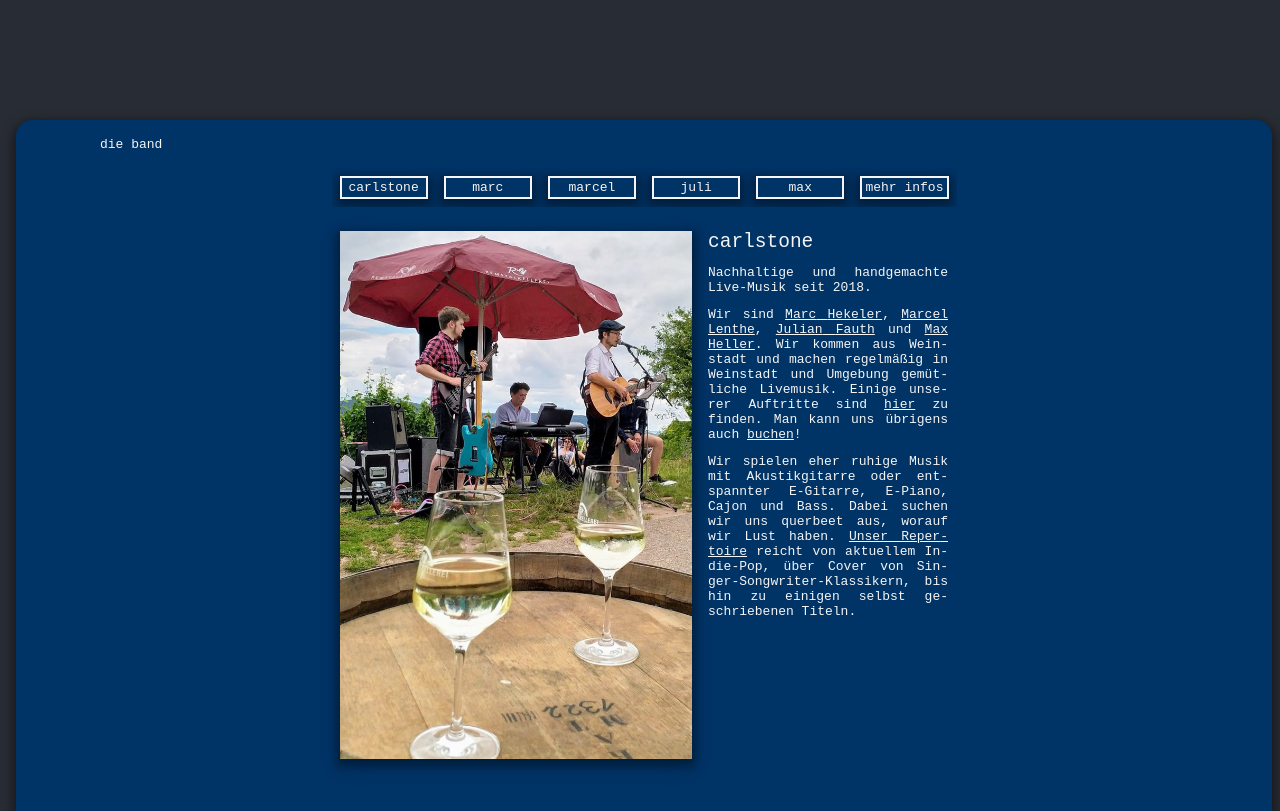
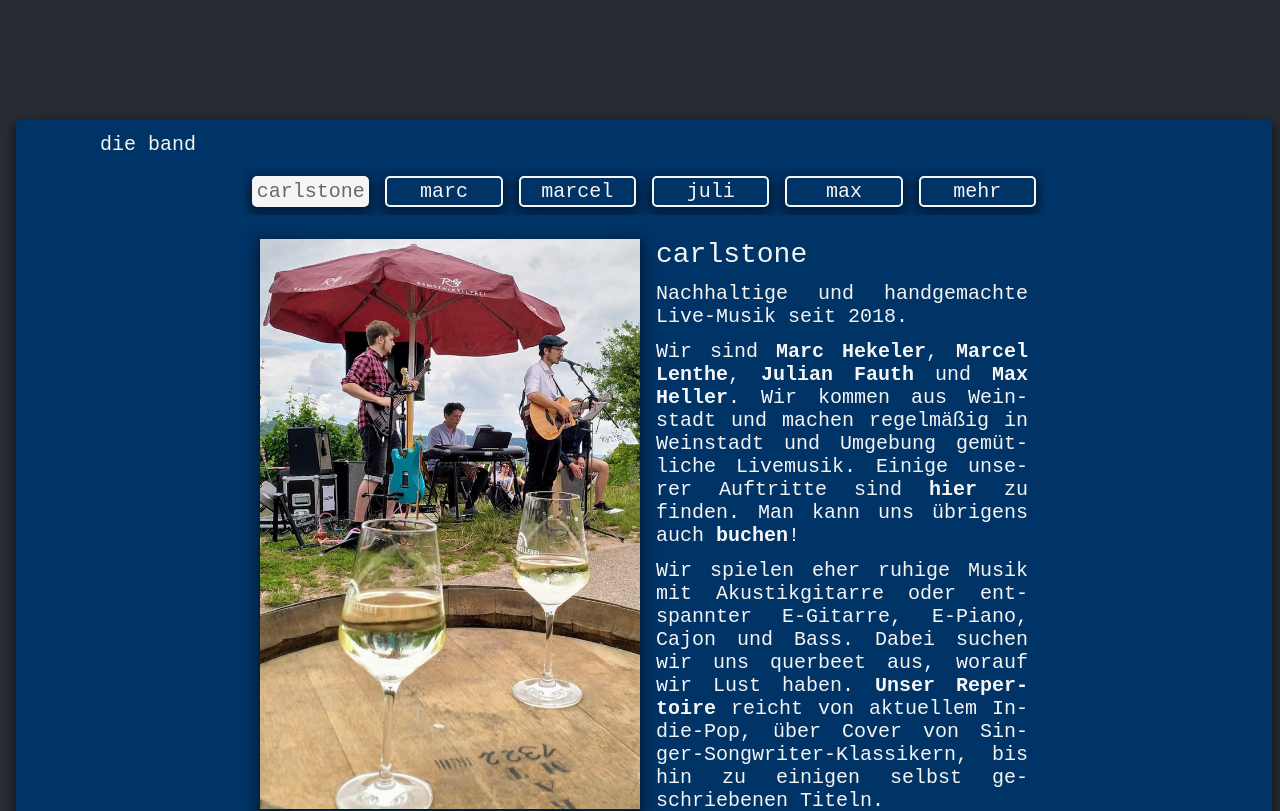
Before and after one commit to marc138/carlstone, a React (Create React App) app: page / in a window 1280 px wide. Shown: the part 740-1551 px from the top of the page. Built offline with nearby package versions, Linux system fonts and the light colour scheme.

Commit message:
text sizing end some style

```diff
--- a/src/App.styled.ts
+++ b/src/App.styled.ts
@@ -9,7 +9,8 @@ export const App = styled.div`
 export const Link = styled.a`
   color: inherit;
   cursor: pointer;
-  text-decoration: underline;
+  font-weight: bold;
+  text-decoration: none;
 
   :hover {
     background-color: ${white};
@@ -24,5 +25,6 @@ export const Paragraph = styled.div`
 
 export const whiteBox = css`
   border: 2px solid #F5F5F5;
+  border-radius: 5px;
   box-shadow: 0 4px 8px 4px rgba(0, 0, 0, 0.3), 0 6px 20px 0 rgba(0, 0, 0, 0.19);
 `;
--- a/src/Page.styled.ts
+++ b/src/Page.styled.ts
@@ -23,7 +23,7 @@ export const TopSpacer = styled.div<TopSpacerProps>`
 `;
 
 export const PageStyled = styled.div<PageStyledProps>`
-  border-radius: 16px 16px 0 0;
+  border-radius: 5px 5px 0 0;
   box-shadow: 0 4px 8px 4px rgba(0, 0, 0, 0.3), 0 6px 20px 0 rgba(0, 0, 0, 0.19);
   pointer-events: auto;
   position: sticky;
--- a/src/SideMenu.styled.ts
+++ b/src/SideMenu.styled.ts
@@ -45,7 +45,7 @@ export const Pages = styled.div`
 
 export const Entry = styled.div`
   cursor: pointer;
-  font-size: 1.5em;
+  font-size: 24px;
   margin: 8px 0;
   padding: 8px;
 
--- a/src/index.css
+++ b/src/index.css
@@ -1,7 +1,7 @@
 body {
   margin: 0;
   font-family:monospace;
-  font-size: 1em;
+  font-size: 20px;
   -webkit-font-smoothing: antialiased;
   -moz-osx-font-smoothing: grayscale;
 }
--- a/src/pages/Band.styled.ts
+++ b/src/pages/Band.styled.ts
@@ -14,14 +14,23 @@ export const MemberSelectorContainer = styled.div`
   display: flex;
   flex-shrink: 0;
   justify-content: space-between;
-  max-width: 625px;
+  max-width: 800px;
   overflow: auto;
   margin-bottom: 8px;
   padding: 8px 0;
   width: 100%;
 `;
 
-export const MemberSelector = styled.div`
+type MemberSelectorStyledProps = {
+  isSelected: boolean;
+}
+
+export const marked = css`
+    background-color: ${white};
+    color: ${grey};
+  `
+
+export const MemberSelector = styled.div<MemberSelectorStyledProps>`
   ${whiteBox}
   cursor: pointer;
   flex: 1 0 80px;
@@ -29,26 +38,28 @@ export const MemberSelector = styled.div`
   padding: 2px;
   text-align: center;
 
-  :hover {
-    background-color: ${white};
-    color: ${grey};
-  }
+  ${({isSelected}) => isSelected && marked}
+  :hover {${marked}}
 `;
 
 export const MemberContainer = styled.div`
   flex-grow: 0;
-  max-width: 80vh;
+  max-width: 800px;
+  overflow: auto;
+  width: 100%;
 `;
 
 export const ImageSide = styled.div`
   float: left;
-  max-width: 60%;
+  min-width: 286px;
+  width: calc(50% + 12px);
 `;
 
 export const Image = styled.img`
   box-shadow: 0 4px 8px 4px rgba(0, 0, 0, 0.3), 0 6px 20px 0 rgba(0, 0, 0, 0.19);
   max-width: calc(100% - 32px);
   margin: 16px;
+  min-width: 250px;
 `;
 
 export const DescriptionSide = styled.div`
@@ -63,5 +74,5 @@ export const Member = styled.div`
 
 export const Top = styled(Paragraph)`
   hyphens: none;
-  font-size: 1.5em;
+  font-size: 28px;
 `;
--- a/src/pages/Band.tsx
+++ b/src/pages/Band.tsx
@@ -33,7 +33,7 @@ const carlstone: Band = {
 }
 
 const history: Band = {
-  name: 'mehr infos',
+  name: 'mehr',
   image: amps,
   description: 'kurze geschichte',
 }
@@ -81,11 +81,12 @@ const selectables = [carlstone, ...members, history];
 type MemberSelectorProps = {
   memberName: string;
   onClick: () => void;
+  isSelected: boolean;
 }
 
-function MemberSelector({memberName, onClick}: MemberSelectorProps) {
+function MemberSelector({memberName, onClick, isSelected}: MemberSelectorProps) {
   return (
-    <S.MemberSelector onClick={onClick}>{memberName}</S.MemberSelector>
+    <S.MemberSelector isSelected={isSelected} onClick={onClick}>{memberName}</S.MemberSelector>
   );
 }
 
@@ -95,7 +96,7 @@ export function Band() {
   return (
     <S.BandStyled>
       <S.MemberSelectorContainer>
-        {selectables.map( selectable => <MemberSelector memberName={selectable.name} onClick={() =>setSelected(selectable)}/>)}
+        {selectables.map( selectable => <MemberSelector isSelected={selectable === selected} memberName={selectable.name} onClick={() =>setSelected(selectable)}/>)}
       </S.MemberSelectorContainer>
       <S.MemberContainer>
         <S.ImageSide>
--- a/src/pages/Gallery.styled.ts
+++ b/src/pages/Gallery.styled.ts
@@ -10,8 +10,8 @@ export const GalleryContainer = styled.div`
   height: calc(100% - 48px);
   margin: 24px 0;
   max-height: 100%;
-  max-width: 100%;
-  width: 80vh;
+  max-width: 800px;
+  width: 100%;
 `;
 
 export const Image = styled.img`
--- a/src/pages/Header.styled.ts
+++ b/src/pages/Header.styled.ts
@@ -19,5 +19,5 @@ export const Heading = styled.div`
   cursor: pointer;
   align-items: center;
   display: flex;
-  font-size: 1.5em;
+  font-size: 28px;
 `;
--- a/src/pages/Repertoire.styled.ts
+++ b/src/pages/Repertoire.styled.ts
@@ -7,5 +7,6 @@ export const RepertoireStyled = styled.div`
 `;
 
 export const SongList = styled.div`
-  max-width: 80vh;
+  max-width: 800px;
+  width: 100%;
 `;
```
